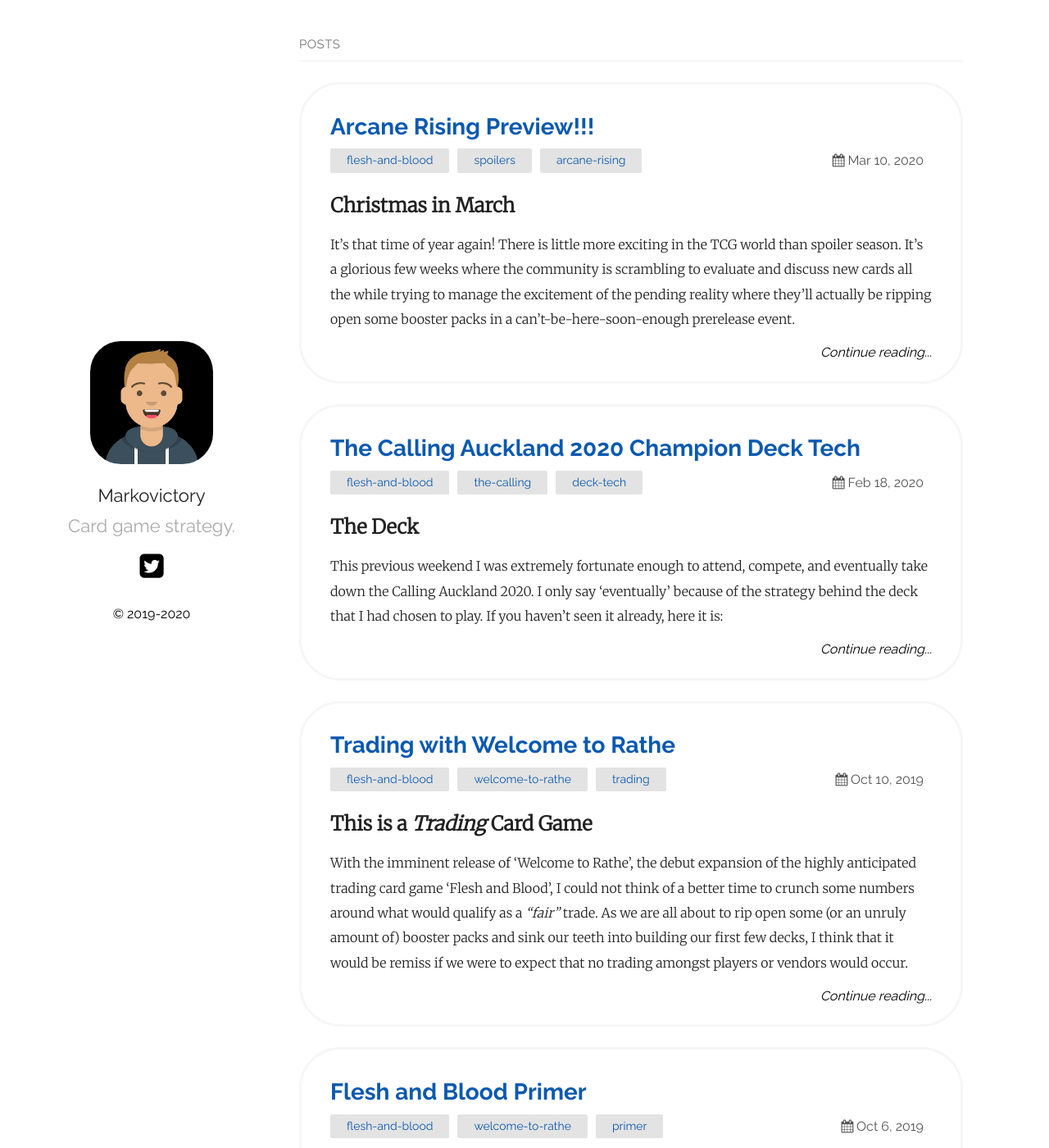
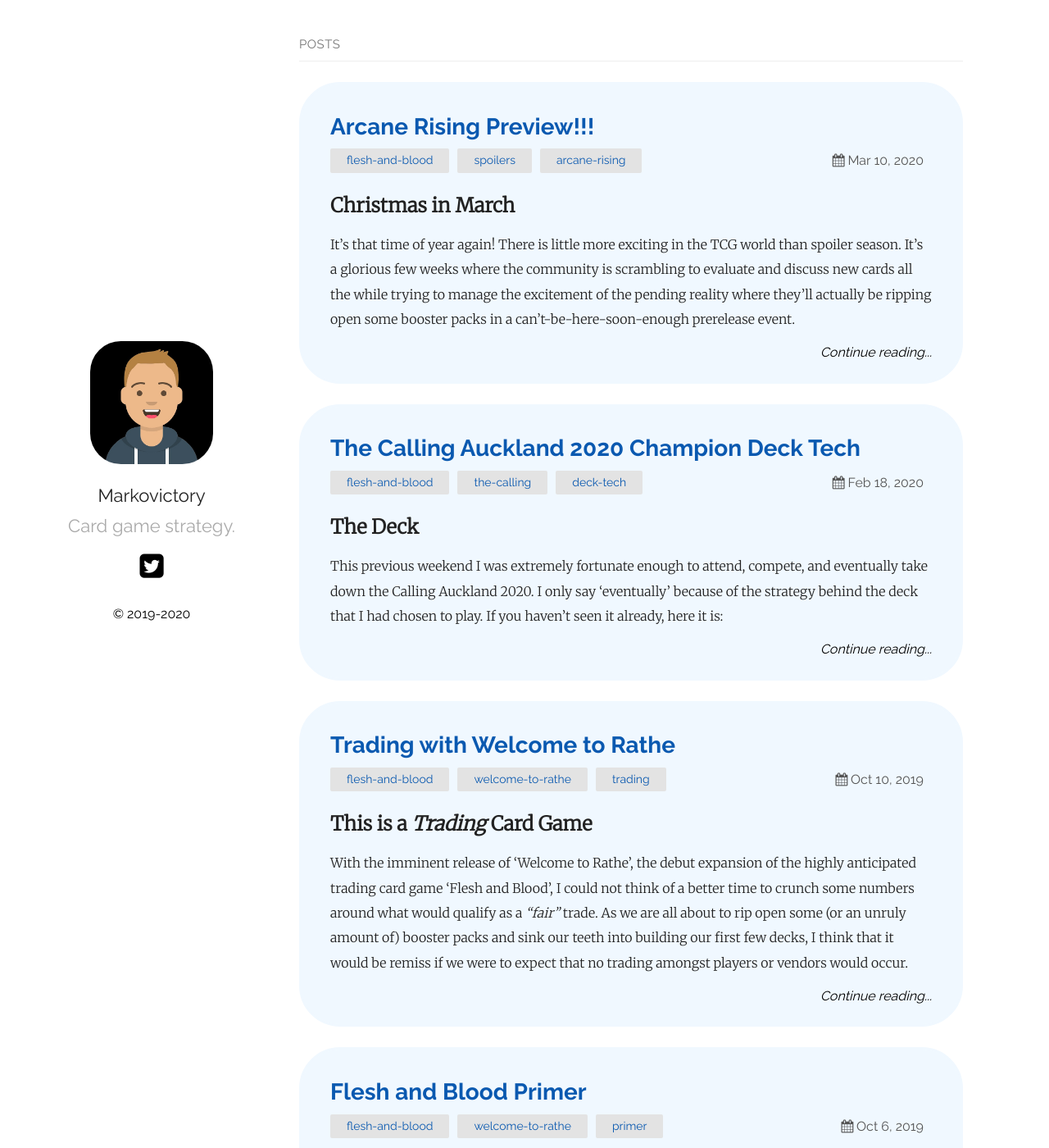
Before and after one commit to Markovictory/blog.markovictory.github.io, a Jekyll site: the page built from index.md, in a window 1280 px wide and 1400 px high. Shown: the whole window at 82% size. Built offline with Jekyll 4.4.1, drawn with Linux system fonts in a browser that asks for light colours.

Commit message:
blue tiles

```diff
--- a/_layouts/default.html
+++ b/_layouts/default.html
@@ -12,7 +12,7 @@
 			<h2>{{ site.plainwhite.name }}</h2>
 			<p class="tagline">{{ site.plainwhite.tagline }}</p>
 			<ul class="social">
-				<a href="https://twitter.com/{{ site.plainwhite.social_links.twitter }}"><li><i class="icon-twitter-squared"></i></li></a>
+				<a href="https://twitter.com/{{ site.plainwhite.social_links.twitter }}" class="twitter"><li><i class="icon-twitter-squared"></i></li></a>
 				<a href="https://facebook.com/{{ site.plainwhite.social_links.facebook }}"><li><i class="icon-facebook-squared"></i></li></a>
 				<a href="https://instagram.com/{{ site.plainwhite.social_links.instagram }}"><li><i class="icon-instagram-squared"></i></li></a>
 			</ul>
--- a/_sass/plain.scss
+++ b/_sass/plain.scss
@@ -108,6 +108,9 @@
 			font-size: 34px;
 		}
 	}
+	.twitter:hover {
+		color: lightskyblue;
+	}
 }
 
 .post-categories {
@@ -163,11 +166,13 @@
 	border-radius: 50px;
 	padding: 25px 35px;
 	margin: 25px 0;
-	border: solid #f6f6f6;
-	transition: background-color 0.3s;
+	border: solid aliceblue;
+	background-color: aliceblue;
+	transition: background-color 0.3s ease, border 0.3s ease;
 }
 .post-item:hover {
-	background-color: #f6f6f6;
+	border: solid lightskyblue;
+	background-color: lightskyblue;
 }
 .post-item a:hover {
 	cursor: pointer;
```
